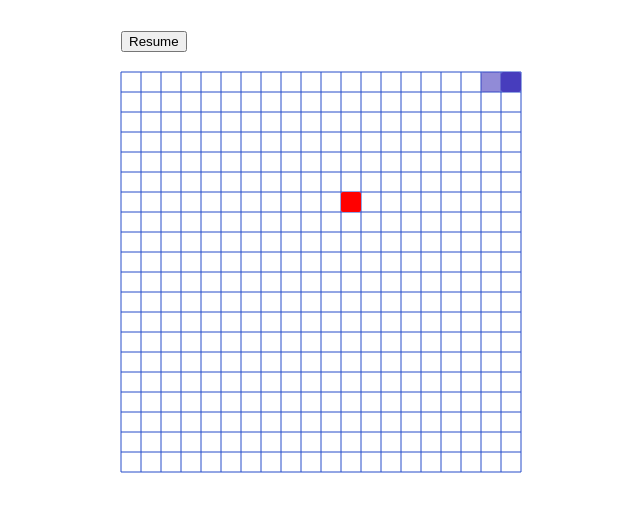
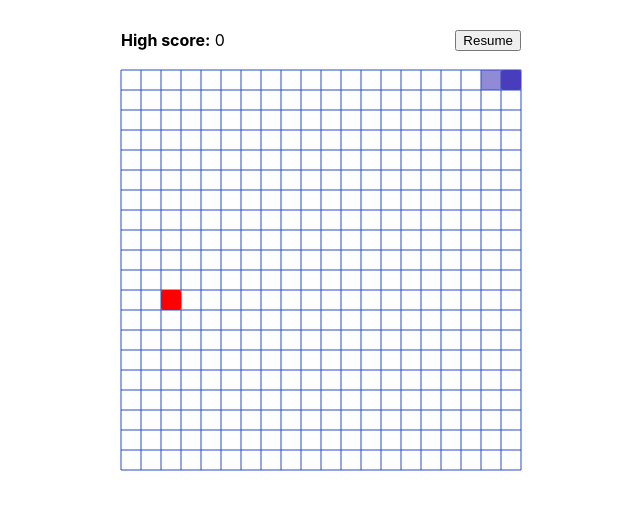
Before and after one commit to notargetbg/svg-playground, a React (Create React App) app: page / in a window 1280 px wide. Shown: the top 512 px of the page, without its empty margins (319-959 px from the left). Built offline with nearby package versions, Linux system fonts and the light colour scheme.

Commit message:
improvements are being made

```diff
--- a/package.json
+++ b/package.json
@@ -7,6 +7,7 @@
     "@testing-library/jest-dom": "^4.2.4",
     "@testing-library/react": "^9.3.2",
     "@testing-library/user-event": "^7.1.2",
+    "lodash": "^4.17.21",
     "react": "^17.0.2",
     "react-dom": "^17.0.2",
     "react-redux": "^7.2.3",
--- a/src/App.css
+++ b/src/App.css
@@ -91,3 +91,7 @@ g.horizontal-lines {
     margin: 20px 0;
     text-align: left;
 }
+
+.game-actions button {
+    float: right;
+}
--- a/src/features/game/GameBoard.js
+++ b/src/features/game/GameBoard.js
@@ -43,14 +43,24 @@ const GameBoard = ({ gameName }) => {
         isRunning ? setIsRunning(false) : setIsRunning(true);
     };
 
+    const [score, setScore] = useState(0);
+
+    const handleSetScore = (score) => {
+        setScore((prevScore => {
+            return prevScore + score;
+        }));
+    }
+
     return (
         <div style={{ height, width }} className={`game-wrapper ${gameName.toLowerCase()}`}
             tabIndex="0"
         >
             <div className='game-actions'>
+                <strong>High score:</strong> {score}
+
                 <button onClick={() => toggleGameState()}>{isRunning ? 'Pause' : 'Resume'}</button>
             </div>
-            <SnakeGame vGap={vGap} hGap={hGap} blocksCount={blocksCountV} endGame={endGame} isRunning={isRunning}>
+            <SnakeGame vGap={vGap} hGap={hGap} blocksCount={blocksCountV} endGame={endGame} isRunning={isRunning} score={score} setScore={handleSetScore}>
                 <g className='horizontal-lines'>
                     {blocksH.map((block, i) => {
                         //  x1="0" y1="0" x2="100%" stroke="red" y2="0"
--- a/src/features/game/snake/Snake.js
+++ b/src/features/game/snake/Snake.js
@@ -10,17 +10,19 @@ import GameBoard from '../GameBoard';
     Todos:
     - add leveling system
     - add game over conditions ( when snek eats itself )
-    - add rules not to spawn food on snek body
+    - add rules not to spawn food on snek body - done
     - add leaderboard
     - build and deploy
     - add configuration
 */
 
-const SnakeGame = ({ isRunning, blocksCount, vGap, hGap, endGame, children }) => {
+const SnakeGame = ({ isRunning, blocksCount, vGap, hGap, endGame, setScore, children }) => {
+    const baseScore = 50;
+    const difficulty = 1;
     const playerColor = '#473dbd';
     const foodColor = 'red';
     const [delay, setDelay] = useState(200);
-    const [playerPosition, setPosition] = useState({x: 0, y: 0, direction: 'right', stepCount: 0, foodBlocksEaten: []});
+    const [playerPosition, setPosition] = useState({x: 0, y: 0, direction: 'right', stepCount: 0, foodBlocksEaten: [], turns: []});
     const randPosX = vGap * randomIntFromInterval(1, blocksCount - 1);
     const randPosY = hGap * randomIntFromInterval(1, blocksCount - 1);
     const [snakeFood, setSnakeFood] = useState({x: randPosX, y: randPosY});
@@ -75,6 +77,8 @@ const SnakeGame = ({ isRunning, blocksCount, vGap, hGap, endGame, children }) =>
                 };
             });
 
+            setScore(difficulty * baseScore);
+
             const { x, y } = createFoodOutsideSnake(playerPosition, vGap, hGap);
 
             setSnakeFood({ x, y });
@@ -83,10 +87,10 @@ const SnakeGame = ({ isRunning, blocksCount, vGap, hGap, endGame, children }) =>
     }, [isSnakeEating, playerPosition, createFoodOutsideSnake, vGap, hGap]);
 
     useInterval(() => {
-         const { x, y } =  createFoodOutsideSnake(playerPosition, vGap, hGap);
+        const { x, y } =  createFoodOutsideSnake(playerPosition, vGap, hGap);
 
         setSnakeFood({ x, y });
-    }, isRunning ? 3500 : null);
+    }, isRunning ? 13500 : null);
 
     // main game loop
     useInterval(() => {
@@ -94,18 +98,29 @@ const SnakeGame = ({ isRunning, blocksCount, vGap, hGap, endGame, children }) =>
             playerPosition.stepCount + 1 :
             playerPosition.stepCount;
 
+        let newPosition = {
+            ...playerPosition,
+            stepCount: stepCount,
+            foodBlocksEaten: [{ x: playerPosition.x, y: playerPosition.y }, ...playerPosition.foodBlocksEaten.slice(0, -1)]
+        }
+
         if (playerPosition.direction === 'left') {
             if (playerPosition.x === 0) {
                 endGame();
                 return;
             };
 
-            setPosition({
-                ...playerPosition,
+            // setPosition({
+            //     ...playerPosition,
+            //     x: playerPosition.x - hGap,
+            //     stepCount: stepCount,
+            //     foodBlocksEaten: [{ x: playerPosition.x, y: playerPosition.y }, ...playerPosition.foodBlocksEaten.slice(0, -1)]
+            // });
+
+            newPosition = {
+                ...newPosition,
                 x: playerPosition.x - hGap,
-                stepCount: stepCount,
-                foodBlocksEaten: [{ x: playerPosition.x, y: playerPosition.y }, ...playerPosition.foodBlocksEaten.slice(0, -1)]
-            });
+            }
         }
 
         if (playerPosition.direction === 'right') {
@@ -114,12 +129,17 @@ const SnakeGame = ({ isRunning, blocksCount, vGap, hGap, endGame, children }) =>
                 return;
             };
 
-            setPosition({
-                ...playerPosition,
+            // setPosition({
+            //     ...playerPosition,
+            //     x: playerPosition.x + hGap,
+            //     stepCount: stepCount,
+            //     foodBlocksEaten: [{ x: playerPosition.x, y: playerPosition.y }, ...playerPosition.foodBlocksEaten.slice(0, -1)]
+            // });
+
+            newPosition = {
+                ...newPosition,
                 x: playerPosition.x + hGap,
-                stepCount: stepCount,
-                foodBlocksEaten: [{ x: playerPosition.x, y: playerPosition.y }, ...playerPosition.foodBlocksEaten.slice(0, -1)]
-            });
+            }
         }
 
         if (playerPosition.direction === 'top') {
@@ -128,12 +148,17 @@ const SnakeGame = ({ isRunning, blocksCount, vGap, hGap, endGame, children }) =>
                 return;
             };
 
-            setPosition({
-                ...playerPosition,
+            // setPosition({
+            //     ...playerPosition,
+            //     y: playerPosition.y - vGap,
+            //     stepCount: stepCount,
+            //     foodBlocksEaten: [{ x: playerPosition.x, y: playerPosition.y }, ...playerPosition.foodBlocksEaten.slice(0, -1)]
+            // });
+
+            newPosition = {
+                ...newPosition,
                 y: playerPosition.y - vGap,
-                stepCount: stepCount,
-                foodBlocksEaten: [{ x: playerPosition.x, y: playerPosition.y }, ...playerPosition.foodBlocksEaten.slice(0, -1)]
-            });
+            }
         }
 
         if (playerPosition.direction === 'bottom') {
@@ -142,16 +167,36 @@ const SnakeGame = ({ isRunning, blocksCount, vGap, hGap, endGame, children }) =>
                 return;
             };
 
-            setPosition({
-                ...playerPosition,
+            // setPosition({
+            //     ...playerPosition,
+            //     y: playerPosition.y + vGap,
+            //     stepCount: stepCount,
+            //     foodBlocksEaten: [{ x: playerPosition.x, y: playerPosition.y }, ...playerPosition.foodBlocksEaten.slice(0, -1)]
+            // });
+
+            newPosition = {
+                ...newPosition,
                 y: playerPosition.y + vGap,
-                stepCount: stepCount,
-                foodBlocksEaten: [{ x: playerPosition.x, y: playerPosition.y }, ...playerPosition.foodBlocksEaten.slice(0, -1)]
-            });
+            }
         }
+
+        if (newPosition.foodBlocksEaten.some(block => block.x === newPosition.x && block.y === newPosition.y)) {
+            console.log('ending game!')
+            console.log(playerPosition.foodBlocksEaten);
+            endGame();
+            return;
+        }
+
+        setPosition({
+            ...newPosition,
+            turns: newPosition.turns.filter(turn => {
+                return newPosition.foodBlocksEaten.some(foodBlock => foodBlock.x === turn.x && foodBlock.y === turn.y)
+            }),
+        });
+
     }, isRunning ? delay : null);
 
-    const move = () => (e) => {
+    const doTurn = () => (e) => {
         if (!isRunning) {
             console.log('game ended!')
             return;
@@ -161,13 +206,21 @@ const SnakeGame = ({ isRunning, blocksCount, vGap, hGap, endGame, children }) =>
 
         if (e.key === 'a') {
             const outOfBounds = playerPosition.x === 0;
+            // const goingBackwards = direction rigth minus 1 block
+
+
             if (outOfBounds || playerPosition.direction === 'right') return;
 
             setPosition({
                 ...playerPosition,
                 // x: playerPosition.x - hGap,
                 direction: 'left',
-                stepCount: 0
+                stepCount: 0,
+                turns: [...playerPosition.turns, {
+                    x: playerPosition.x,
+                    y: playerPosition.y,
+                    direction: 'left'
+                }]
             });
         }
 
@@ -179,7 +232,12 @@ const SnakeGame = ({ isRunning, blocksCount, vGap, hGap, endGame, children }) =>
                 ...playerPosition,
                 // x: playerPosition.x + hGap,
                 direction: 'right',
-                stepCount: 0
+                stepCount: 0,
+                turns: [...playerPosition.turns, {
+                    x: playerPosition.x,
+                    y: playerPosition.y,
+                    direction: 'right'
+                }]
             });
         }
 
@@ -191,7 +249,12 @@ const SnakeGame = ({ isRunning, blocksCount, vGap, hGap, endGame, children }) =>
                 ...playerPosition,
                 // y: playerPosition.y - vGap,
                 direction: 'top',
-                stepCount: 0
+                stepCount: 0,
+                turns: [...playerPosition.turns, {
+                    x: playerPosition.x,
+                    y: playerPosition.y,
+                    direction: 'top'
+                }]
             });
         }
 
@@ -203,15 +266,36 @@ const SnakeGame = ({ isRunning, blocksCount, vGap, hGap, endGame, children }) =>
                 ...playerPosition,
                 // y: playerPosition.y + vGap,
                 direction: 'bottom',
-                stepCount: 0
+                stepCount: 0,
+                turns: [...playerPosition.turns, {
+                    x: playerPosition.x,
+                    y: playerPosition.y,
+                    direction: 'bottom'
+                }]
             });
         }
 
     };
 
     return (
-            <svg tabIndex={0} onKeyDown={move()}>
+            <svg tabIndex={0} onKeyDown={doTurn()}>
                 {children}
+                <g className='mark-turn'>
+                    {playerPosition.turns.map(turn => {
+                        return (
+                            <rect
+                                fill={playerColor}
+                                x={turn.x}
+                                y={turn.y}
+                                width={vGap}
+                                height={hGap}
+                                rx="2"
+                            >
+                                x
+                            </rect>
+                        );
+                    })}
+                </g>
                 <g className='player'>
                     <rect
                         fill={playerColor}
@@ -224,6 +308,9 @@ const SnakeGame = ({ isRunning, blocksCount, vGap, hGap, endGame, children }) =>
                         x
                     </rect>
                     {playerPosition.foodBlocksEaten.map((block, i) => {
+                        const turnsMatch = playerPosition.turns.filter(turn => turn.x === block.x && turn.y === block.y);
+                        const turnStyle = turnsMatch[0] ? `${turnsMatch[0].direction}-turn` : '';
+
                         return <rect
                             fill={playerColor}
                             opacity={0.6}
@@ -232,6 +319,7 @@ const SnakeGame = ({ isRunning, blocksCount, vGap, hGap, endGame, children }) =>
                             width={vGap}
                             height={hGap}
                             rx="2"
+                            className={turnStyle}
                             key={`food-eaten-${i}`}
                             >
                             food
```
Also changed, not shown: 1 other file (tests, documents, lock files or other folders).
